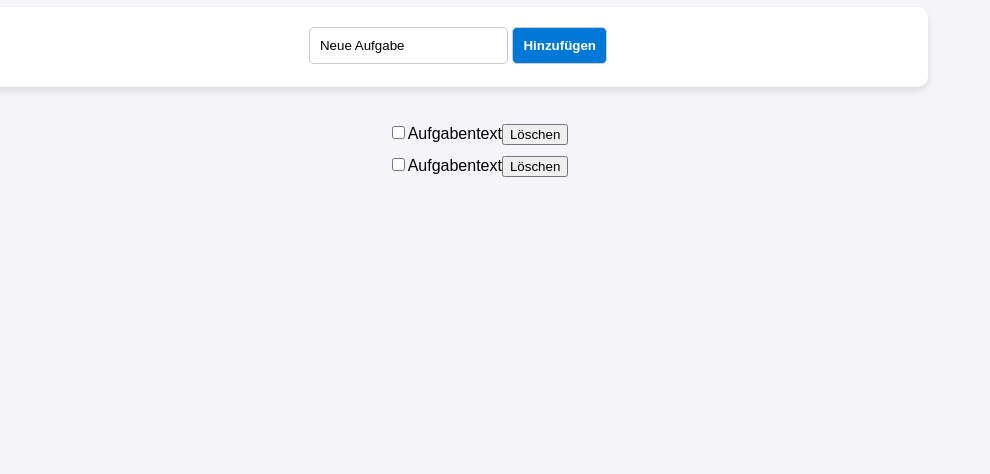
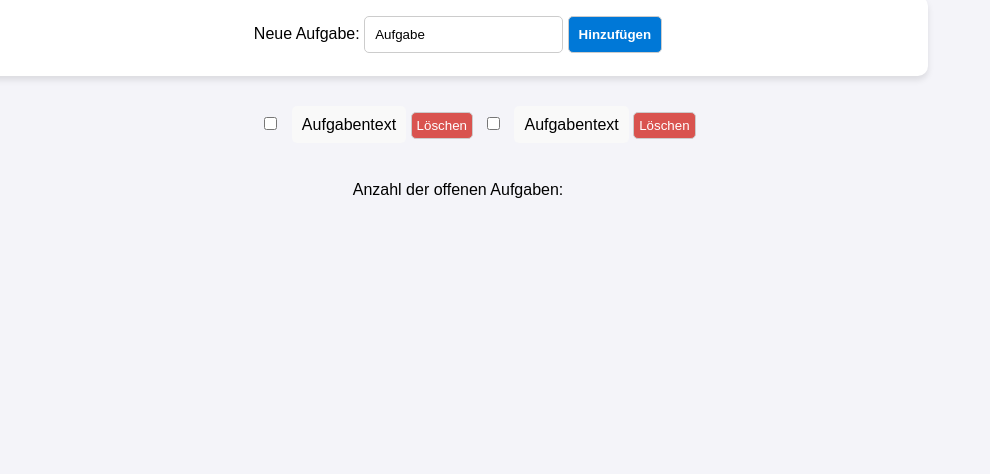
Before and after one commit to 114droit/114droit.github.io, a plain HTML site: page todo-app/todo.html in a window 1280 px wide. Shown: the part 342-816 px from the top of the page, without its empty margins (0-990 px from the left). Drawn offline with Linux system fonts and the light colour scheme.

Commit message:
edited styles

```diff
--- a/todo-app/styles/style.css
+++ b/todo-app/styles/style.css
@@ -2,7 +2,8 @@ body {
     background-color: #f4f4f9;
     font-family: Arial, sans-serif;
     box-sizing: border-box;
-    display: flex; flex-direction: column;
+    display: flex;
+    flex-direction: column;
     justify-content: center;
     align-items: center;
     max-width: 900px;
@@ -22,16 +23,13 @@ h1 {
     box-shadow: 0 4px 6px rgba(0, 0, 0, 0.1);
     padding: 20px;
     border-radius: 10px;
-    display: flex; flex-direction: column;
+    display: flex;
+    flex-direction: column;
     align-items: center;
     margin-bottom: 20px;
     width: 100%;
     height: 40px;
 }
-
-.todo-app>form {
-
-    }
 
 .todo-input {
     border: 1px solid #ccc;
@@ -53,10 +51,40 @@ h1 {
     padding: 10px 20px;
 }
 
-.todo-list {
+.todo-list>ul {
+    display: flex;
     list-style: none;
+    gap:10px;
+    font-size: 1rem;
 }
 
-.todo-list>li {
+.todo-list>ul>li {
     margin-bottom: 10px;
 }
+
+.todo-list>ul>li>span {
+    background-color: #f9f9f9;
+    border-radius: 5px;
+    padding: 10px;
+}
+
+.todo-list>ul>li>input[type="checkbox"] {
+    margin-right: 10px;
+}
+
+.todo-list>ul>li>input[type="checkbox"]:checked+span {
+    text-decoration: line-through;
+}
+
+.todo-list>ul>li>button[type="submit"] {
+    background-color: #d9534f;
+    color: #ffffff;
+    border-radius: 5px;
+    border: 1px solid #ccc;
+    padding: 5px;
+}
+
+.todo-list>ul>li>button[type="submit"]:hover {
+    background-color: #c9302c;
+    padding: 5px 10px;
+}
--- a/todo-app/todo.html
+++ b/todo-app/todo.html
@@ -10,17 +10,29 @@
         <h1>Meine To-Do-Liste</h1>
         <div class="todo-app">
             <form action="">
-                <!-- <label>Aufgabe hinzufügen:</label> -->
-                <input type="text" class="todo-input" value="Neue Aufgabe">
-                <input type="submit" value="Hinzufügen" class="add-button">
+                <label>Neue Aufgabe:</label>
+                <input type="text" class="todo-input" value="Aufgabe">
+                <!-- <button type="submit" class="add-button">Hinzufügen</button> -->
+                <input type="submit" value="Hinzufügen" class="add-button" aria-label="Aufgabe hinzufügen">
             </form>
         </div>
-            <ul class="todo-list">
-                <li><input type="checkbox"><span>Aufgabentext</span><button type="submit">Löschen</button></li>
-                <li><input type="checkbox"><span>Aufgabentext</span><button type="submit">Löschen</button></li>
-            </ul>
+        <div class="todo-list">
+        <ul>
+            <li>
+            <!-- <label>Aufgabe erledigt:</label> -->                    <input type="checkbox" aria-label="Aufgabe erledigen">
+                <span>Aufgabentext</span>
+                <button type="submit" aria-label="Aufgabe löschen">Löschen</button>
+            </li>
+            <li>
+                <!-- <label>Aufgabe erledigt:</label> -->                        <input type="checkbox" aria-label="Aufgabe erledigen">
+                <span>Aufgabentext</span>
+                <button type="submit" aria-label="Aufgabe löschen">Löschen</button>
+            </li>
+        </ul>
+        </div>
             <div class="todo-info">
-
+                <p>Anzahl der offenen Aufgaben:</p>
             </div>
+        </div>
     </body>
-        </html>
+</html>
```
